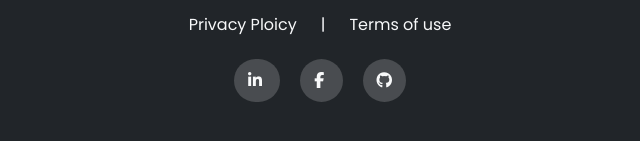
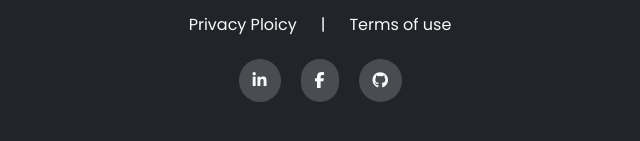
Before and after one commit to AbdullahAlAnasSaimon/ProEdu-edTech, a plain HTML site: page index.html in a window 1280 px wide. Shown: the part 4670-4811 px from the top of the page, 320-960 px from the left. Drawn offline with nearby package versions, Linux system fonts and the light colour scheme.

Commit message:
site consturuction 90% complete

```diff
--- a/index.html
+++ b/index.html
@@ -682,7 +682,8 @@
             <p>Privacy Ploicy</p>
             <p class="mx-4">|</p>
             <p>Terms of use</p></div>
-          <ul class="w-100 mx-auto mt-3 p-0">
+          <div class="set-width mx-auto">
+            <ul class="w-100 mx-auto mt-3 p-0 d-flex justify-content-between">
               <li class="social-icons">
                 <a class="text-light" href="https://www.linkedin.com/" target="_blank">
                   <i class="fa-brands fa-linkedin-in"></i>
@@ -701,6 +702,7 @@
           </ul>
           </div>
         </div>
+      </div>
     </footer>
     <!-- footer end -->
 
--- a/style.css
+++ b/style.css
@@ -30,3 +30,8 @@ ul .social-icons a{
 .next-btn{
   justify-content: end !important;
 }
+
+/* footer styles */
+.set-width{
+  width: 183px !important;
+}
```
Lines whose indentation alone changed are shown as unchanged.
